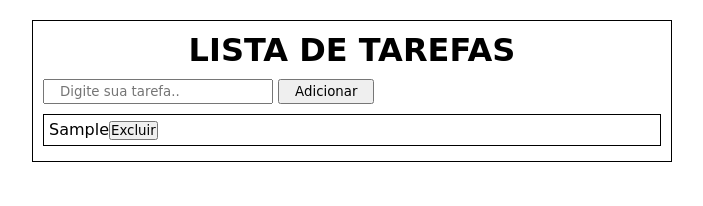
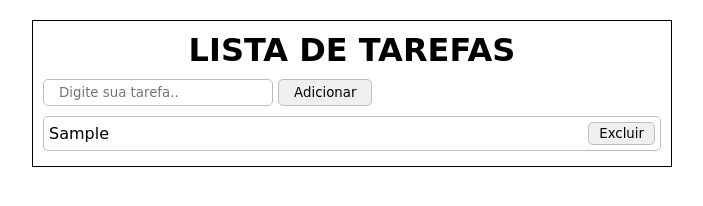
Before and after one commit to Luisokl/Lista-de-tarefas, a plain HTML site: page index.html in a window 1280 px wide. Both pictures are taken after typing "Sample" into the empty fields and a click on the button "Adicionar". Shown: the whole page, without its empty margins (288-991 px from the left). Drawn offline with Linux system fonts and the light colour scheme; a web font is replaced by a local one.

Commit message:
realizado melhorias na interface

```diff
--- a/script.js
+++ b/script.js
@@ -23,12 +23,17 @@ function renderizarTela() {
     listElement.innerHTML ='';
 
     tarefas.map((task, index) => {
+        let divElement = document.createElement('div');
+        divElement.textContent = task;
         let liElement = document.createElement('li');
-        liElement.textContent = task;
+        liElement.appendChild(divElement);
+
+
         let buttonRemover = document.createElement('button');
         buttonRemover.textContent = 'Excluir';
         liElement.appendChild(buttonRemover);
         liElement.style.listStyleType = 'none'
+
         listElement.appendChild(liElement);
 
         buttonRemover.addEventListener('click', (index)=> {
--- a/style.css
+++ b/style.css
@@ -29,17 +29,34 @@ body {
 
 .container #app input{
     min-width: 230px;
-    padding: 3px 15px;
+    padding: 5px 15px;
+    border: 1px solid #c2bcbc;
+    border-radius: 5px;
 }
 .container #app button {
-    padding: 3px 15px;
+    padding: 5px 15px;
+    border: 1px solid #c2bcbc;
+    border-radius: 5px;
 }
 
 .container #body {
     margin-top: 10px;
 }
 .container #body ul li {
+    display: flex;
+    align-items: center;
+    justify-content: space-between;
     padding: 5px 5px;
     margin: 5px 0;
-    border: 1px solid #000;
+    border: 1px solid #c2bcbc;
+    border-radius: 5px;
 }
+.container #body ul li div {
+    display: inline-block;
+}
+.container #body ul li button {
+    padding: 3px 10px;
+    margin-left: 3px;
+    border: 1px solid #c2bcbc;
+    border-radius: 5px;
+}
```
